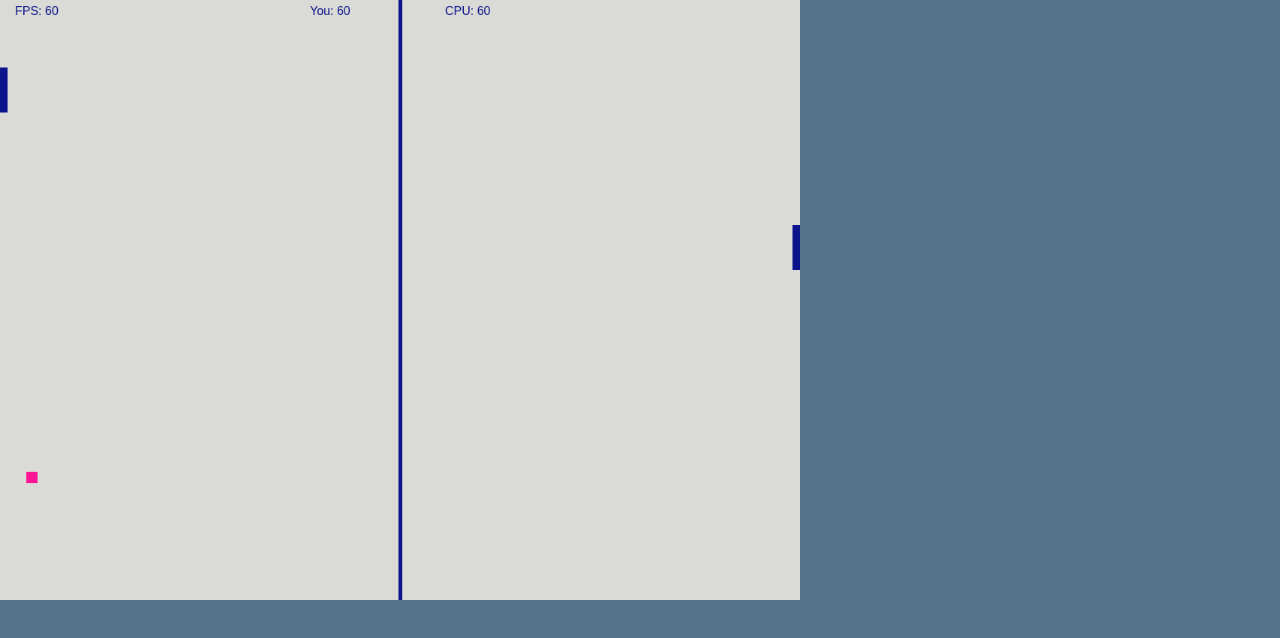
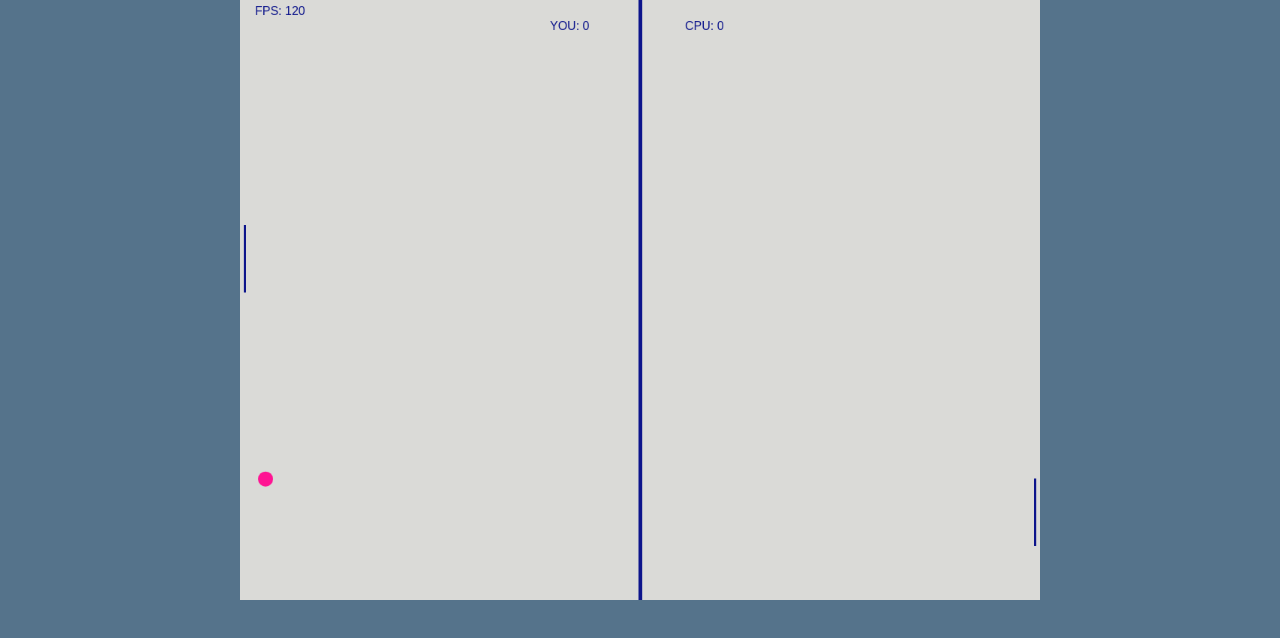
Before and after one commit to faalbuquerque/pong, a plain HTML site: page index.html in a window 1280 px wide. Drawn offline with Linux system fonts and the light colour scheme.

Commit message:
pong created

```diff
--- a/index.html
+++ b/index.html
@@ -7,10 +7,13 @@
   <title>Pong</title>
 </head>
 <body>
+  <div class="container">
 
-  <canvas id="game-canvas">
-  </canvas>
+    <canvas id="game-canvas">
 
+    </canvas>
+
+  </div>
   <script src="script.js"></script>
 </body>
 </html>
--- a/script.js
+++ b/script.js
@@ -11,30 +11,46 @@ window.onload = () =>{
                       meia_largura: tela.width/2
                     }
 
-  let ball = { size: 15,
+  let ball = { size: 10,
                pos_x: 50,
                pos_y: 80,
+               x_direction: -1,
+               y_direction: 1,
+               speed_base: 1,
                speed: 100,
-               x_direction: -1,
-               y_direction: 1
+               speed_level: 1.07
              }
 
-  let player = { altura: 60, largura: 10, pos_x: 0, pos_y: 90 }
-  let computer = { altura: 60, largura: 10, pos_x: screen_data.largura -10, pos_y: 300 }
+  let player = { altura: 90, largura: 3, pos_x: 5, pos_y: 300 }
 
+  let computer = { altura: 90, largura: 3, pos_x: screen_data.largura -8, pos_y: 300, speed: 800 }
+
+  let score = { player: 0, computer: 0, total: 0, max: 0 }
 
   track_move_player(player);
+  move_cpu({computer: computer, ball: ball});
 
   set_ball_position({ball: ball, screen_data: screen_data});
 
-  render({fps: 60, pincel: pincel, screen_data: screen_data, ball:ball, player: player, computer: computer});
+  render({fps: 120, pincel: pincel, screen_data: screen_data, ball: ball, player: player, computer: computer, score: score});
 
-  move_ball({ball: ball, screen_data: screen_data, player: player, computer: computer});
-
-
-  log(screen_data.meia_altura)
+  move_ball({ball: ball, screen_data: screen_data, player: player, computer: computer, score: score});
 }
 
+function ball_speed_up({ball}){
+  ball.x_direction *= ball.speed_level;
+  ball.y_direction *= ball.speed_level;
+}
+
+function move_cpu({computer, ball}){
+  setInterval(() => {
+    if(ball.pos_y <= computer.pos_y){
+      computer.pos_y -= 1;
+    } else if(ball.pos_y >= computer.pos_y + computer.altura - (ball.size * 2)){
+      computer.pos_y += 1;
+    }
+  }, 1000/computer.speed);
+}
 
 function set_ball_position({ball, screen_data}){
   ball.pos_x = screen_data.meia_largura;
@@ -45,9 +61,21 @@ function set_ball_position({ball, screen_data}){
   ball.pos_y = Math.random() * (max - min) + min;
 }
 
-function bounce_ball_computer({ball, player, screen_data}){
+function score_point({ ball, screen_data, score }){
+  if(ball.pos_x >= screen_data.largura - ball.size ){
+    score.player += 1;
+    set_ball_position({ball: ball, screen_data: screen_data});
 
-  if(ball.pos_x >= screen_data.largura - player.largura - ball.size){
+
+  } else if(ball.pos_x <= 0){
+    score.computer += 1;
+    set_ball_position({ball: ball, screen_data: screen_data});
+  }
+}
+
+function bounce_ball_computer({ball, player, screen_data, computer, score}){
+
+  if(ball.pos_x >= screen_data.largura - player.largura -5 - ball.size){
 
     let player_top = player.pos_y;
     let player_bottom = player.pos_y + player.altura;
@@ -57,13 +85,13 @@ function bounce_ball_computer({ball, player, screen_data}){
 
     if(ball_bottom >= player_top && ball_top <= player_bottom){
       ball.x_direction = ball.x_direction * (-1);
+      ball_speed_up({ball: ball, screen_data: screen_data, player: player, computer: computer, score: score});
     }
   }
 }
 
-function bounce_ball_player({ball, player}){
-
-  if(ball.pos_x <= player.largura){
+function bounce_ball_player({ball, player, screen_data, computer, score}){
+  if(ball.pos_x <= player.largura + ball.size){
 
     let player_top = player.pos_y;
     let player_bottom = player.pos_y + player.altura;
@@ -72,8 +100,8 @@ function bounce_ball_player({ball, player}){
     let ball_bottom = ball.pos_y + ball.size;
 
     if(ball_bottom >= player_top && ball_top <= player_bottom){
-
       ball.x_direction = ball.x_direction * (-1);
+      ball_speed_up({ball: ball, screen_data: screen_data, player: player, computer: computer, score: score});
     }
   }
 }
@@ -84,14 +112,14 @@ function bounce_ball({ball, screen_data}){
   }
 }
 
-function render({fps, pincel, screen_data, ball, player, computer}){
+function render({fps, pincel, screen_data, ball, player, computer, score}){
   setInterval(() => {
     draw_field({brush: pincel, field_data: screen_data});
     set_font({brush: pincel, font_size: 1, font_family: 'Arial'});
     write({brush: pincel, text: `FPS: ${fps}`, x_axis: 20, y_axis: 20});
 
-    write({brush: pincel, text: `You: ${fps}`, x_axis: screen_data.meia_largura - 120, y_axis: 20});
-    write({brush: pincel, text: `CPU: ${fps}`, x_axis: screen_data.meia_largura + 60, y_axis: 20});
+    write({brush: pincel, text: `YOU: ${score.player}`, x_axis: screen_data.meia_largura - 120, y_axis: 40});
+    write({brush: pincel, text: `CPU: ${score.computer}`, x_axis: screen_data.meia_largura + 60, y_axis: 40});
 
     draw_ball({brush: pincel, ball: ball});
     draw_player({brush: pincel, player: player});
@@ -109,18 +137,19 @@ function track_move_player(player){
   });
 }
 
-function move_ball({ball, screen_data, player, computer}){
+function move_ball({ball, screen_data, player, computer, score}){
+
   setInterval(() => {
+    bounce_ball({ball: ball, screen_data: screen_data});
+    bounce_ball_player({ball: ball, player: player, screen_data: screen_data, computer: computer, score: score});
+    bounce_ball_computer({ball: ball, player: computer, screen_data: screen_data, computer: computer, score: score});
+    score_point({ ball: ball, screen_data: screen_data, score: score});
 
-    bounce_ball({ball: ball, screen_data: screen_data});
-    bounce_ball_player({ball: ball, player: player});
-    bounce_ball_computer({ball: ball, player: computer, screen_data: screen_data});
-
-    ball.pos_x = ball.pos_x + ball.x_direction
-    ball.pos_y = ball.pos_y + ball.y_direction
-
+    ball.pos_x = ball.pos_x + ball.x_direction;
+    ball.pos_y = ball.pos_y + ball.y_direction;
   }, 1000/ball.speed);
 }
+
 
 function draw_player({brush, player}){
   set_color({brush: brush, hex_color: '#0c148b'});
@@ -154,16 +183,10 @@ function draw_field({ brush, field_data }){
 
 function draw_ball({ brush, ball }){
   set_color({brush: brush, hex_color: '#ff1493'});
-  draw_rectangule({ brush,
-                    x_axis: ball.pos_x,
-                    y_axis: ball.pos_y,
-                    width: ball.size,
-                    height: ball.size
-                  });
- }
+  draw_circle({brush: brush, x_axis: ball.pos_x, y_axis: ball.pos_y, size: ball.size});
+}
 
 function log(msg){
-  //alert(msg)
   console.log(msg);
 }
 
@@ -184,6 +207,12 @@ function set_font({brush, font_size, font_family}){
   brush.font = `${font_size}em ${font_family}`;
 }
 
+function draw_circle({brush, x_axis, y_axis, size}){
+  brush.beginPath();
+  brush.arc(x_axis, y_axis, size, 0, Math.PI*2);
+  brush.fill();
+}
+
 function draw_rectangule({brush, x_axis, y_axis, width, height}){
   brush.fillRect(x_axis, y_axis, width, height);
 }
--- a/style.css
+++ b/style.css
@@ -10,3 +10,8 @@ html, body{
   width: 800px;
   height: 600px;
 }
+
+.container{
+  display: flex;
+  justify-content: center;
+}
```
